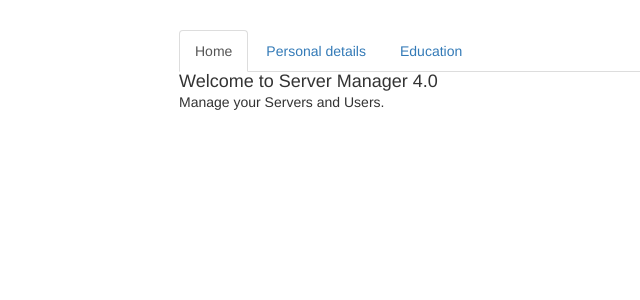
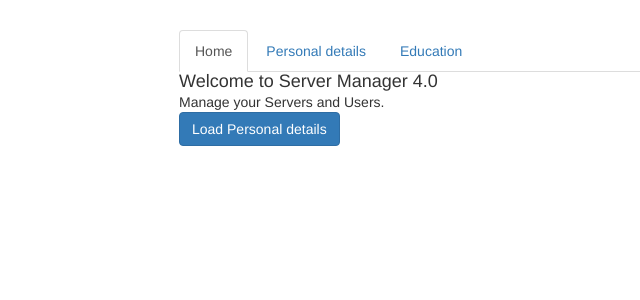
Before and after one commit to genakogan/cv, an Angular app: page / in a window 1280 px wide. Shown: the top 300 px of the page, without its empty margins (86-726 px from the left). Built offline with nearby package versions, Linux system fonts and the light colour scheme.

Commit message:
button in home page

```diff
--- a/src/app/home-page/home.page.component.html
+++ b/src/app/home-page/home.page.component.html
@@ -1,36 +1,3 @@
-<!--
-  <body>
-    <nav>
-      <div class="heading">
-        <h4>CV</h4>
-      </div>
-        <ul class="nav-links">
-          <li><a class="active" href="index.html">Home Page</a></li>
-          <li><a href="views/personal_details.html">Personal Details</a></li>
-          <li><a href="views/education.html">Education</a></li>
-          <li><a href="views/projects.html">Projects</a></li>
-        </ul><div class="container">
-    <div class="row">
-      <div class="col-xs-12 col-sm-10 col-md-8 col-sm-offset-1 col-md-offset-2">
-        <ul class="nav nav-tabs">
-          <li role="presentation" class="active"><a href="/">Home</a></li>
-          <li role="presentation"><a href="/education">Education</a></li>
-          <li role="presentation"><a href="personal-details/">Personal details</a></li>
-        </ul>
-      </div>
-    </div>
-    <div class="row">
-      <div class="col-xs-12 col-sm-10 col-md-8 col-sm-offset-1 col-md-offset-2">
-      <router-outlet></router-outlet>
-      </div>
-    </div>
-
-  </div>
-
-    </nav>
-    <div class="body-text"><h1>Home page</h1></div>
-  </body>
- -->
-
  <h4>Welcome to Server Manager 4.0</h4>
  <p>Manage your Servers and Users.</p>
+ <button class="btn btn-primary" (click)="onLoadServers()">Load Personal details</button>
```
Also changed, not shown: 3 other files (tests, documents, lock files or other folders).
